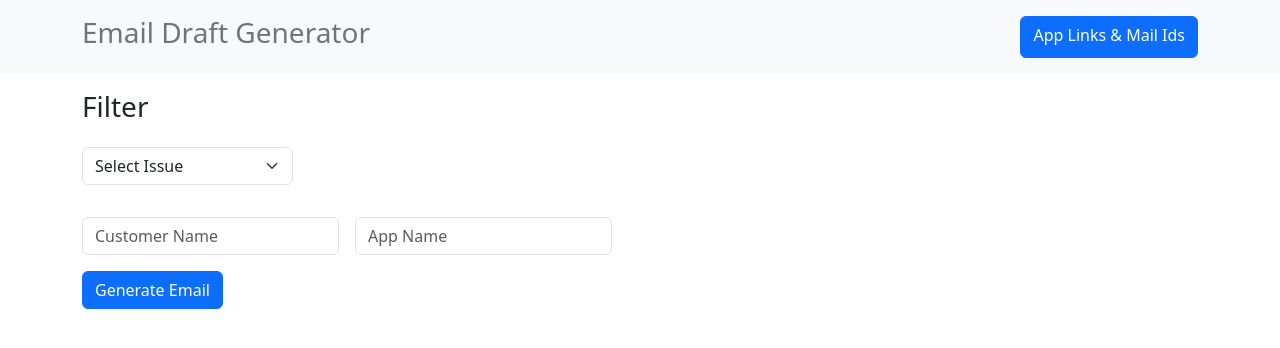
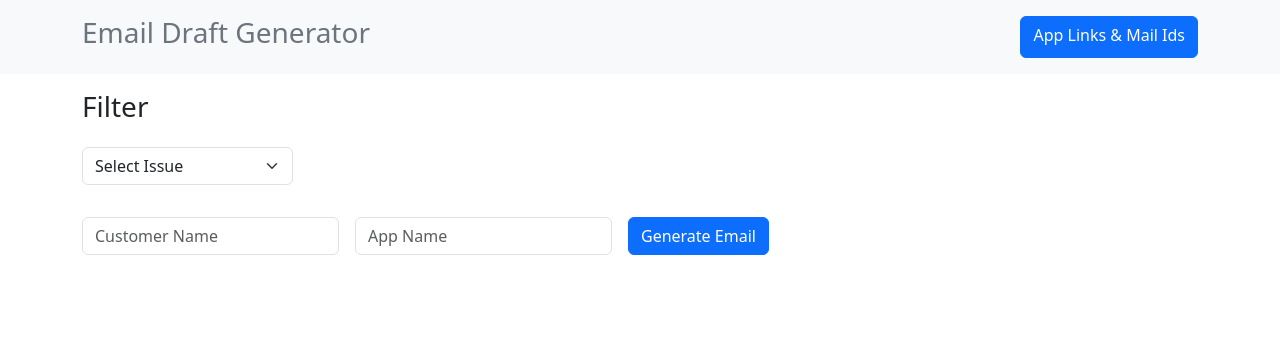
Before and after one commit to NeerajNero/emailDraftGenerator, a React (Vite) app: page / in a window 1280 px wide. Shown: the top 348 px of the page. Built offline with nearby package versions, Linux system fonts and the light colour scheme.

Commit message:
added some styles

```diff
--- a/src/components/MainPage.jsx
+++ b/src/components/MainPage.jsx
@@ -83,13 +83,13 @@ const MainPage = () => {
           <div className='d-flex gap-3 mt-3 filterStyle'>
               <span><input className='form-control' required type='text' placeholder='Customer Name' value={customerName} onChange={handleChange}/></span>
               <span><input className='form-control' required type='text' placeholder='App Name' value={appName} onChange={(e) => setAppName(e.target.value)}/></span>
-          </div>
-          <button className='btn btn-primary mt-3' onClick={handleGenerateEmail}>{emailDraftDataStatus === "loading" ? <div className="spinner-border text-secondary" role="status" style={{height: "5px"}}>
+              <button className='btn btn-primary' onClick={handleGenerateEmail}>{emailDraftDataStatus === "loading" ? <div className="spinner-border text-secondary" role="status" style={{height: "5px"}}>
   <span className="visually-hidden">Loading....</span>
 </div> : "Generate Email"}</button>
+          </div>
           <div className='my-3'>
             {}
-            {emailDraftDataStatus === "loading" ? <Loader /> : emailDraftData && <div><h4>Generated Email: </h4><p dangerouslySetInnerHTML={{ __html: emailDraftData.emailBody}}></p><h4>Suggested Note:</h4><p>{emailDraftData.suggestedNotes} {"   "}<button onClick={() => handleCopySuggestedNotes(emailDraftData.suggestedNotes)} className='btn btn-secondary'>Copy</button> {copied && "Copied!"}</p></div>}
+            {emailDraftDataStatus === "loading" ? <Loader /> : emailDraftData && <div className='list-group col-md-10'><div className='list-group-item'><h4>Generated Email </h4><hr/><p dangerouslySetInnerHTML={{ __html: emailDraftData.emailBody}}></p></div><div className='list-group'><div className='list-group-item'><h4 className='mt-3'>Suggested Note:</h4><p>{emailDraftData.suggestedNotes} {"   "}<button onClick={() => handleCopySuggestedNotes(emailDraftData.suggestedNotes)} className='btn btn-secondary'>Copy</button> {copied && "Copied!"}</p></div></div></div>}
           </div>
     </main>
   )
```
